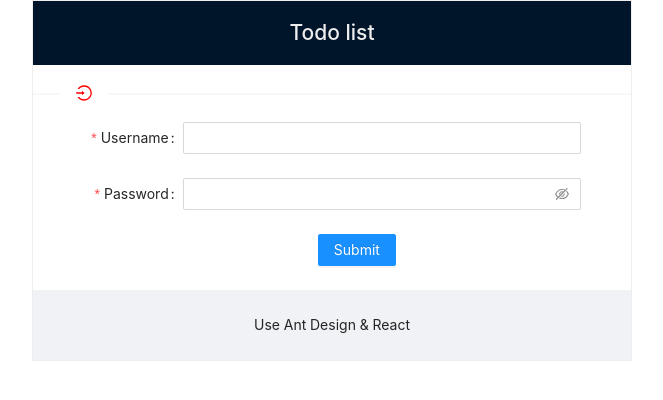
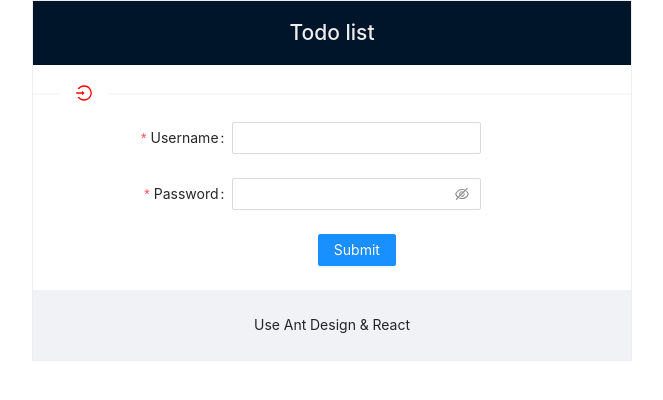
Before and after one commit to kozzztia/ListApp, a React (Create React App) app: page /login in a window 1280 px wide. Shown: the top 400 px of the page, without its empty margins (308-971 px from the left). Built offline with nearby package versions, Linux system fonts and the light colour scheme.

Commit message:
support functions

```diff
--- a/src/App.tsx
+++ b/src/App.tsx
@@ -2,9 +2,9 @@ import React, {useState} from 'react';
 import './App.css';
 import 'antd/dist/antd.css';
 import {Route, Routes} from "react-router-dom";
-import PrivateRoutesHoc from "./privateHocs/PrivateRoutesHoc";
+import PrivateRoutesHoc from "./Components/privateHocs/PrivateRoutesHoc";
 import Landing from "./Components/Landing";
-import LoginPage from "./Login-page/LoginPage";
+import LoginPage from "./Components/Login-page/LoginPage";
 
 function App() {
     const [isAuth , setIsAuth] = useState<boolean>(false)
--- a/src/Components/Landing.tsx
+++ b/src/Components/Landing.tsx
@@ -1,7 +1,6 @@
 import React from 'react';
-import {Link, Outlet} from "react-router-dom";
+import {Outlet} from "react-router-dom";
 import {Content, Footer, Header} from "antd/es/layout/layout";
-import {Button} from "antd";
 
 const Landing = () => {
     return (
--- a/src/Login-page/LoginPage.tsx
+++ b/src/Components/Login-page/LoginPage.tsx
@@ -17,15 +17,15 @@ const LoginPage = ({setIsAuth} :SetIsAuthInterface) => {
         console.log(e.username);
         console.log(e.password);
         setIsAuth(prev => !prev);
-        navigate("/main");
+        navigate("/main" );
     }
     return (
         <>
             <Divider orientation={"left"}><LoginOutlined style={{color:"red"}}/></Divider>
         <Form
             name="basic"
-            labelCol={{ span: 6 }}
-            wrapperCol={{ span: 16 }}
+            labelCol={{ span: 8 }}
+            wrapperCol={{ span: 10 }}
             initialValues={{ remember: true }}
             onFinish={(e)=>login(e)}
             autoComplete="off"
```
Also changed, not shown: src/Components/Support/suport.ts (added, +7 -0 lines), src/Components/UserContext/UserContext.tsx (added, +22 -0 lines), src/Components/privateHocs/PrivateRoutesHoc.tsx (renamed from src/privateHocs/PrivateRoutesHoc.tsx).
